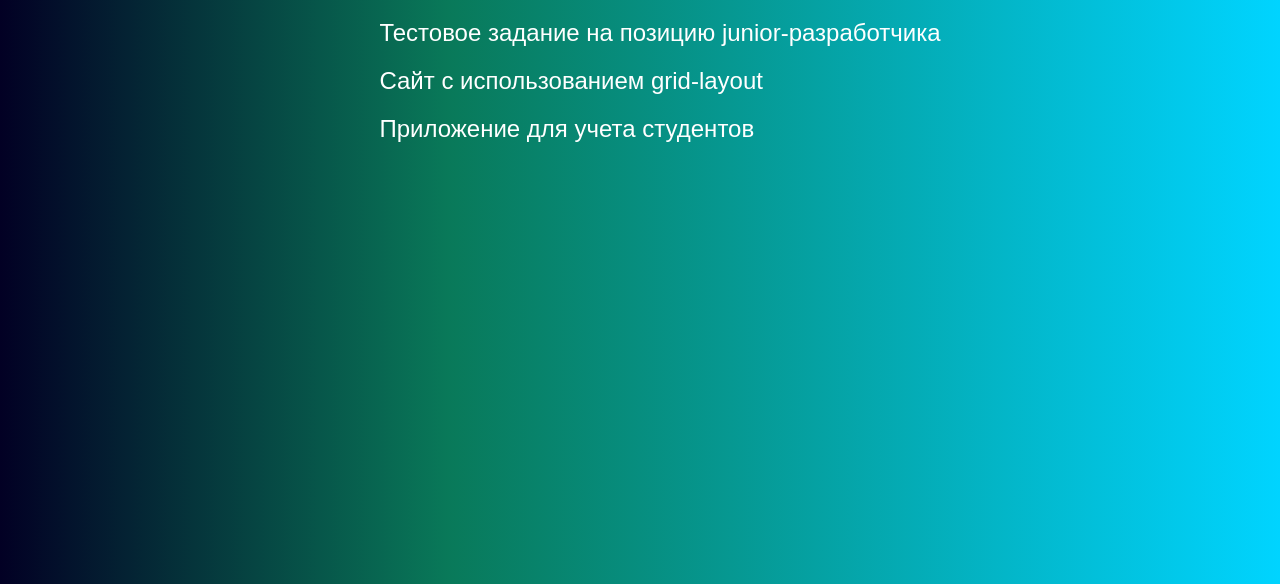
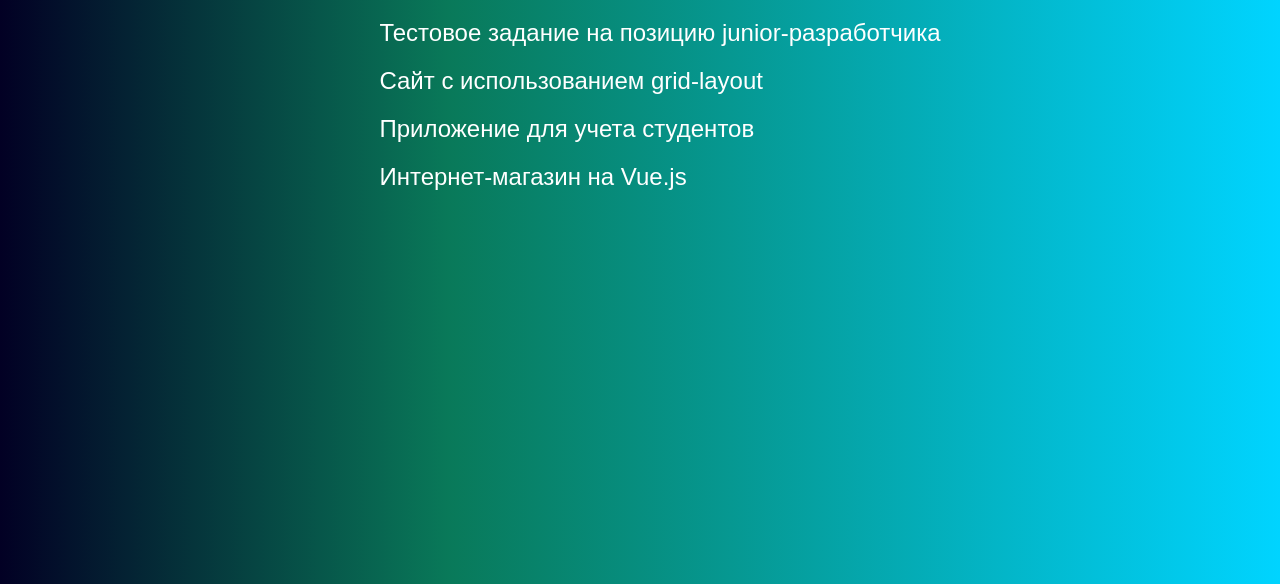
Before and after one commit to DariaPleshkunova/dariapleshkunova.github.io, a plain HTML site: page index.html in a window 1280 px wide. Shown: the part 216-800 px from the top of the page. Drawn offline with Linux system fonts and the light colour scheme.

Commit message:
Update index.html

```diff
--- a/index.html
+++ b/index.html
@@ -15,6 +15,7 @@
       <li class="list-item"><a href="qualification-test/dist/index.html">Тестовое задание на позицию junior-разработчика</a></li>
       <li class="list-item"><a href="grid-layout/dist/index.html">Сайт с использованием grid-layout</a></li>
       <li class="list-item"><a href="sorting-app/index.html">Приложение для учета студентов</a></li>
+      <li class="list-item"><a href="vue-app/index.html">Интернет-магазин на Vue.js</a></li>
     </ul>
   </div>
 </body>
```
